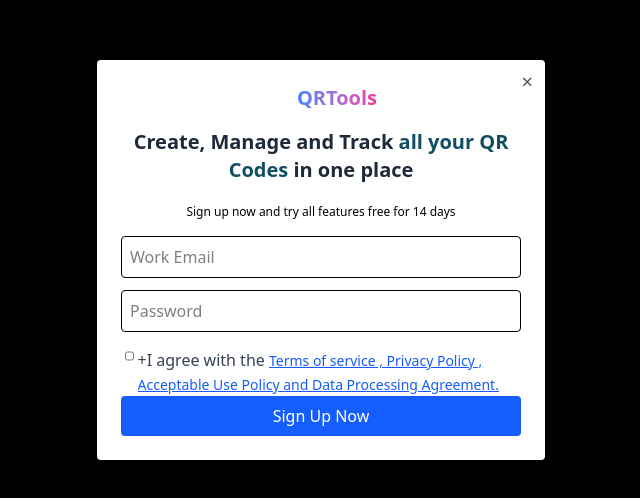
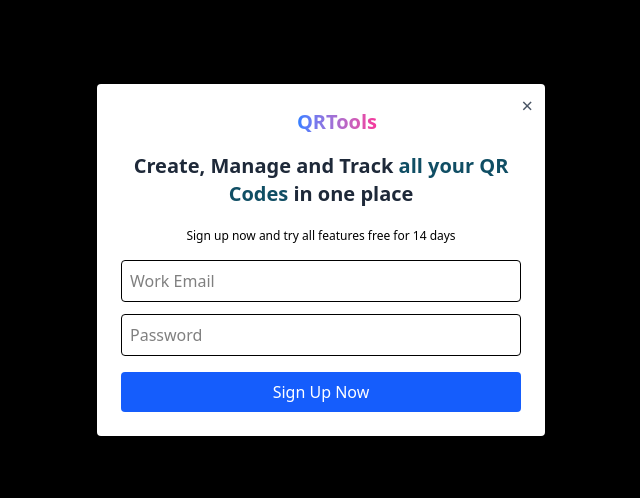
Before and after one commit to shrasht971/qr-code-generator, a React (Vite) app: page /signup in a window 1280 px wide. Shown: the part 140-638 px from the top of the page, without its empty margins (319-959 px from the left). Built offline with nearby package versions, Linux system fonts and the light colour scheme.

Commit message:
Create Product Router

```diff
--- a/src/App.tsx
+++ b/src/App.tsx
@@ -1,22 +1,32 @@
-// src/App.tsx
-import React from 'react';
-import {Route, Routes, Navigate } from "react-router-dom";
-import Home from './pages/Home';
-import Login from './pages/Login'
-import Signup from './pages/Signup';
-import Dashboard from './pages/Dashboard';
+// App.tsx
+import React from "react";
+import { Routes, Route, Navigate } from "react-router-dom";
+import Home from "./pages/Home";
+import Login from "./pages/Login";
+import Signup from "./pages/Signup";
+import Dashboard from "./pages/Dashboard";
+import RouterRoute from "./components/RouterRoute";
 
 const App: React.FC = () => {
   return (
-    <div>
-       <Routes>
+    <Routes>
+      {/* Public Route */}
       <Route path="/" element={<Home />} />
-      <Route path="/login" element={<Login />} />
-      <Route path="/signup" element={<Signup />} />
-      <Route path="/dashboard" element={<Dashboard />} />
+
+      {/* Unprotected Routes */}
+      <Route element={<RouterRoute isProtected={false} />}>
+        <Route path="/login" element={<Login />} />
+        <Route path="/signup" element={<Signup />} />
+      </Route>
+
+      {/* Protected Routes */}
+      <Route element={<RouterRoute isProtected={true} />}>
+        <Route path="/dashboard" element={<Dashboard />} />
+      </Route>
+
+      {/* Catch-All Redirect */}
       <Route path="*" element={<Navigate to="/" replace />} />
     </Routes>
-    </div>
   );
 };
 
--- /dev/null
+++ b/src/components/RouterRoute.tsx
@@ -0,0 +1,25 @@
+import { useEffect } from "react";
+import { useNavigate, Outlet } from "react-router-dom";
+
+interface RouterRouteProps {
+  isProtected?: boolean;
+}
+
+const RouterRoute: React.FC<RouterRouteProps> = ({ isProtected = false }) => {
+  const navigate = useNavigate();
+  const login = localStorage.getItem("login");
+
+  useEffect(() => {
+    if (isProtected && !login) {
+      // Not logged in but trying to access a protected route
+      navigate("/login");
+    } else if (!isProtected && login) {
+      // Already logged in and trying to access login/signup
+      navigate("/dashboard");
+    }
+  }, [isProtected, login, navigate]);
+
+  return <Outlet />;
+};
+
+export default RouterRoute;
--- a/src/pages/Signup.tsx
+++ b/src/pages/Signup.tsx
@@ -25,17 +25,7 @@
       </h6>
       <input type="email" placeholder="Work Email" className="w-full mb-3 p-2 border rounded" />
       <input type="password" placeholder="Password" className="w-full mb-4 p-2 border rounded" />
-      <div className="flex justify-between ">
-    <input
-      type="checkbox"
-      id="terms"
-      className="w-4 h-4 text-blue-600 border-gray-300 rounded focus:ring-blue-500 mx-1"
-    />
-    <label htmlFor="terms" className="text-gray-700 mr-1 ">+I agree with the <a href="#" className="text-blue-600  text-xs sm:text-sm underline">Terms of service , Privacy Policy , Acceptable Use Policy and Data Processing Agreement.
-  </a>
-    </label>
 
-  </div>
 
   <button className="w-full bg-blue-600 text-white py-2 rounded">Sign Up Now</button>
 </div>
```
